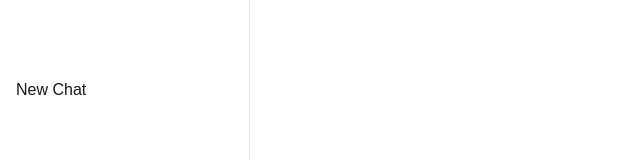
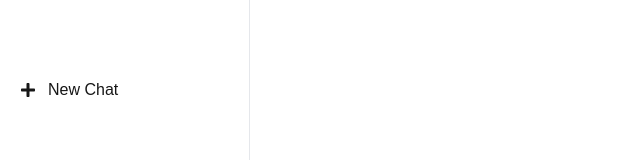
Before and after one commit to Orenoid/BabelFish, a Next.js app: page / in a window 1280 px wide. Shown: the part 638-798 px from the top of the page, without its empty margins (0-640 px from the left). Built offline with nearby package versions, Linux system fonts and the light colour scheme.

Commit message:
chore: ui adjustment for NewChat button & textarea

```diff
--- a/src/app/chat/components/chat.tsx
+++ b/src/app/chat/components/chat.tsx
@@ -181,7 +181,7 @@ export function MessageInput({ messageList, addMesssage, className = "", customN
             <button onClick={() => { translateInput("English", false) }} title="Translate"><MdGTranslate /></button>
         </div>
         <textarea
-            className="flex-1 p-4 resize-none"
+            className="flex-1 p-4 resize-none focus:outline-none"
             placeholder={`Type your message here...\n\nPress Enter to send, Shift+Enter to add a new line`}
             value={messageContent} onChange={(e) => setMessageContent(e.target.value)}
             onKeyDown={(e) => {
--- a/src/app/chat/components/chatList.tsx
+++ b/src/app/chat/components/chatList.tsx
@@ -5,6 +5,7 @@ import { AddNewChat, type ChatSelection, ChatSelectionListLoader, UpdateChatTitl
 import { createSlice, PayloadAction } from "@reduxjs/toolkit";
 import { useAppDispatch, useAppSelector } from "@/app/hooks";
 import { FiMoreHorizontal } from "react-icons/fi";
+import { FaPlus } from "react-icons/fa";
 
 
 interface ChatSelectionListProps {
@@ -51,8 +52,9 @@ export function NewChat({ addNewChat2, className = "" }: {
         dispatch(addNewChat(chatSelection.chatSelection))
     }
 
-    return <div className={`py-2 pl-2 my-1 cursor-pointer rounded-md hover:bg-gray-200 ${className}`}
+    return <div className={`flex flex-row py-2 pl-3 my-1 items-center cursor-pointer rounded-md hover:bg-gray-200 ${className}`}
         onClick={handleClick}>
+        <FaPlus className="mr-3" />
         <button>New Chat</button>
     </div>
 }
```
